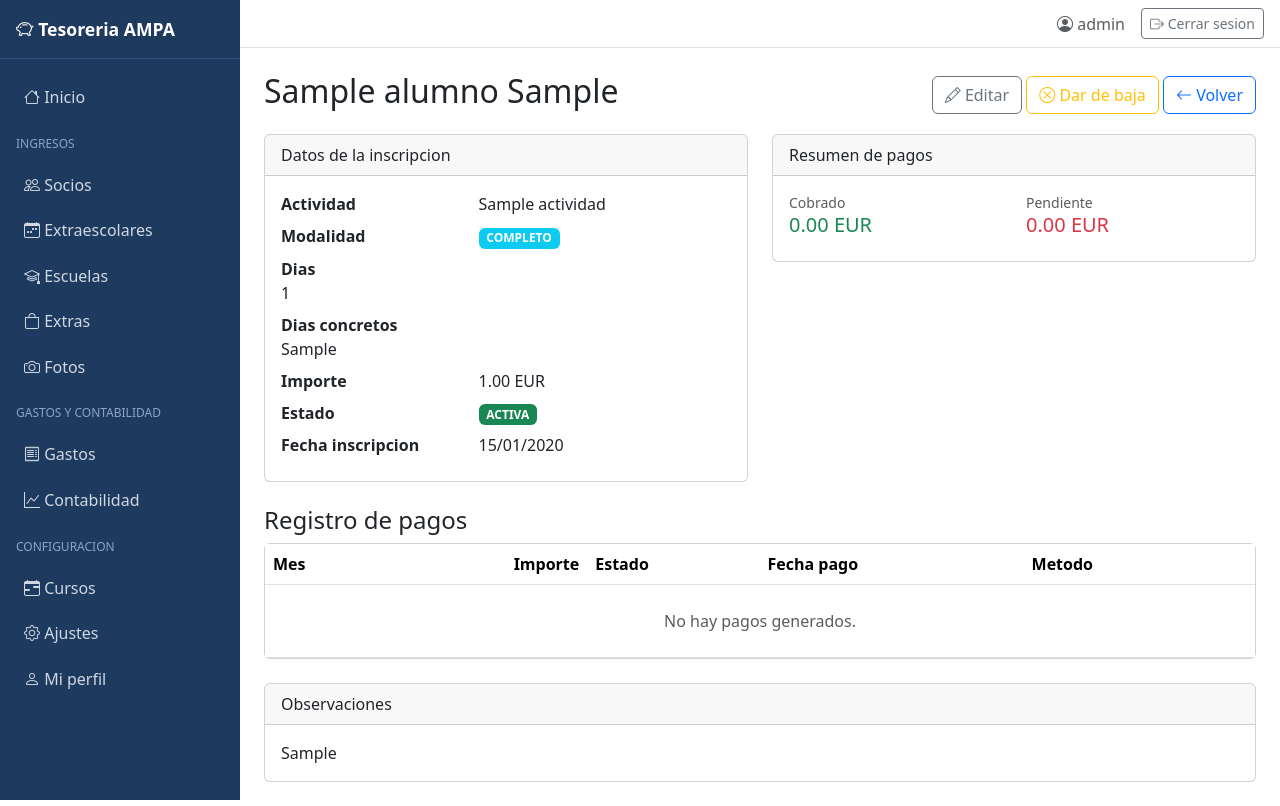
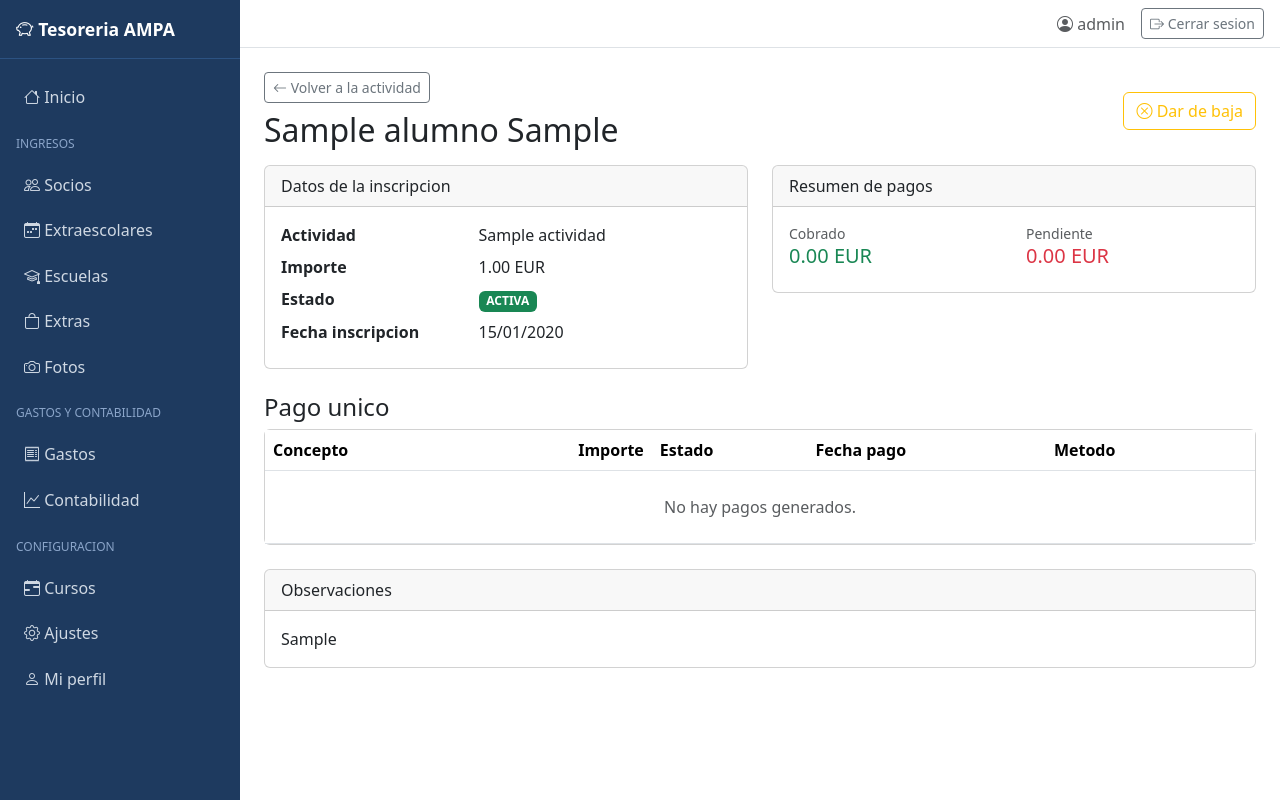
Before and after one commit to ecalar/tesoreria-ampa, a Spring Boot app: page /extras/actividades/1/inscripciones/1 in a window 1280 px wide. Run offline with Spring Boot 4, Linux system fonts and the light colour scheme; a user stored in the database is signed in; tables that the repository leaves empty hold one stand-in row (values such as "Sample post"); data that the repository does not hold is empty; some of the project's set-up classes (security, data sources, template engines, error pages and the like) are left out, and stand-ins take their place; some libraries are stand-ins or nearby versions.

Commit message:
fix(extras): forzar modalidad COMPLETO al inscribir en actividades extras

```diff
--- a/src/main/java/com/ampa/tesoreria/controller/ActividadExtraInscripcionController.java
+++ b/src/main/java/com/ampa/tesoreria/controller/ActividadExtraInscripcionController.java
@@ -41,17 +41,16 @@ public class ActividadExtraInscripcionController {
         }
 
         var actividad = actividadService.findById(actividadId);
-        List<Modalidad> modalidades = (actividad.getPrecioPorDia() != null)
-                ? List.of(Modalidad.COMPLETO, Modalidad.MEDIO, Modalidad.POR_DIAS)
-                : List.of(Modalidad.COMPLETO, Modalidad.MEDIO);
 
         model.addAttribute("form", form);
         model.addAttribute("actividad", actividad);
         model.addAttribute("alumnos", alumnoService.listarTodos());
-        model.addAttribute("modalidades", modalidadesDisponibles(actividad));
+        model.addAttribute("modalidades", modalidadesDisponibles());
         model.addAttribute("editando", false);
         model.addAttribute("returnTo",
                 "/extras/actividades/" + actividadId + "/inscripciones/nueva");
+        model.addAttribute("textoModalidad",
+                "Esta actividad es de pago unico. El importe se cobra una sola vez.");
         return "extras/actividades/inscripcion-form";
     }
 
@@ -61,6 +60,11 @@ public class ActividadExtraInscripcionController {
                         RedirectAttributes redirectAttributes) {
         try {
             form.setActividadId(actividadId);
+            // Las actividades extras son siempre de pago unico -> forzamos COMPLETO
+            form.setModalidad(Modalidad.COMPLETO);
+            form.setDiasAsistidos(null);
+            form.setDiasSemanaSeleccionados(null);
+
             Inscripcion i = inscripcionService.inscribir(form);
             redirectAttributes.addFlashAttribute("success",
                     "Alumno inscrito: " + i.getAlumno().getNombreCompleto());
@@ -96,30 +100,21 @@ public class ActividadExtraInscripcionController {
         form.setId(i.getId());
         form.setActividadId(actividadId);
         form.setAlumnoId(i.getAlumno().getId());
-        form.setModalidad(i.getModalidad());
-        form.setDiasAsistidos(i.getDiasAsistidos());
-        form.setDiasSemanaSeleccionados(i.getDiasSemanaSeleccionados());
+        form.setModalidad(Modalidad.COMPLETO);
         form.setObservaciones(i.getObservaciones());
         form.setPermisoImagen(i.getPermisoImagen());
 
         var actividad = actividadService.findById(actividadId);
-        List<Modalidad> modalidades = (actividad.getPrecioPorDia() != null)
-                ? List.of(Modalidad.COMPLETO, Modalidad.MEDIO, Modalidad.POR_DIAS)
-                : List.of(Modalidad.COMPLETO, Modalidad.MEDIO);
 
         model.addAttribute("form", form);
         model.addAttribute("actividad", actividad);
         model.addAttribute("alumnos", List.of(i.getAlumno()));
-        model.addAttribute("modalidades", modalidadesDisponibles(actividad));
+        model.addAttribute("modalidades", modalidadesDisponibles());
         model.addAttribute("editando", true);
         model.addAttribute("returnTo",
                 "/extras/actividades/" + actividadId + "/inscripciones/" + id + "/editar");
-        String textoModalidad = switch (modalidades.size()) {
-            case 1 -> "Esta actividad solo admite pago completo.";
-            case 2 -> "COMPLETO = periodo completo · POR_DIAS = solo los dias elegidos";
-            default -> "COMPLETO = periodo completo · MEDIO = mitad · POR_DIAS = solo los dias elegidos";
-        };
-        model.addAttribute("textoModalidad", textoModalidad);
+        model.addAttribute("textoModalidad",
+                "Esta actividad es de pago unico. El importe se cobra una sola vez.");
         return "extras/actividades/inscripcion-form";
     }
 
@@ -193,15 +188,7 @@ public class ActividadExtraInscripcionController {
         return "redirect:/extras/actividades/" + actividadId + "/inscripciones/" + id;
     }
 
-    private List<Modalidad> modalidadesDisponibles(com.ampa.tesoreria.model.Actividad actividad) {
-        List<Modalidad> modalidades = new java.util.ArrayList<>();
-        modalidades.add(Modalidad.COMPLETO); // siempre disponible
-        if (actividad.getPrecioMedioMes() != null) {
-            modalidades.add(Modalidad.MEDIO);
-        }
-        if (actividad.getPrecioPorDia() != null) {
-            modalidades.add(Modalidad.POR_DIAS);
-        }
-        return modalidades;
+    private List<Modalidad> modalidadesDisponibles() {
+        return List.of(Modalidad.COMPLETO);
     }
 }
--- a/src/main/java/com/ampa/tesoreria/service/ActividadService.java
+++ b/src/main/java/com/ampa/tesoreria/service/ActividadService.java
@@ -66,7 +66,7 @@ public class ActividadService {
                 .horario(form.getHorario())
                 .precioMesCompleto(form.getPrecioMesCompleto())
                 .precioMedioMes(tipo == TipoActividad.EXTRA_ACTIVIDAD ? null : form.getPrecioMedioMes())
-                .precioPorDia(tipo != TipoActividad.EXTRAESCOLAR ? form.getPrecioPorDia() : null)
+                .precioPorDia(tipo == TipoActividad.ESCUELA ? form.getPrecioPorDia() : null)
                 .descuentoSocioPorcentaje(form.getDescuentoSocioPorcentaje() != null
                         ? form.getDescuentoSocioPorcentaje() : BigDecimal.ZERO)
                 // La fianza SOLO se persiste si es extraescolar
@@ -93,7 +93,7 @@ public class ActividadService {
         a.setPrecioMedioMes(a.getTipo() == TipoActividad.EXTRA_ACTIVIDAD
                 ? null
                 : form.getPrecioMedioMes());
-        a.setPrecioPorDia(a.getTipo() != TipoActividad.EXTRAESCOLAR ? form.getPrecioPorDia() : null);
+        a.setPrecioPorDia(a.getTipo() == TipoActividad.ESCUELA ? form.getPrecioPorDia() : null);
         a.setDescuentoSocioPorcentaje(form.getDescuentoSocioPorcentaje() != null
                 ? form.getDescuentoSocioPorcentaje() : BigDecimal.ZERO);
 
--- a/src/main/resources/templates/extras/actividades/inscripcion-detalle.html
+++ b/src/main/resources/templates/extras/actividades/inscripcion-detalle.html
@@ -15,12 +15,14 @@
     </div>
 
     <div class="d-flex justify-content-between align-items-center mb-3">
-        <h2 th:text="${inscripcion.alumno.nombreCompleto}"></h2>
         <div>
-            <a th:href="@{'/extras/actividades/' + ${actividad.id} + '/inscripciones/' + ${inscripcion.id} + '/editar'}"
-               class="btn btn-outline-secondary">
-                <i class="bi bi-pencil"></i> Editar
+            <a th:href="@{'/extras/actividades/' + ${actividad.id}}"
+               class="btn btn-outline-secondary btn-sm mb-2">
+                <i class="bi bi-arrow-left"></i> Volver a la actividad
             </a>
+            <h2 class="mb-0" th:text="${inscripcion.alumno.nombreCompleto}"></h2>
+        </div>
+        <div>
             <form th:if="${inscripcion.estado.name() == 'ACTIVA'}"
                   th:action="@{'/extras/actividades/' + ${actividad.id} + '/inscripciones/' + ${inscripcion.id} + '/baja'}"
                   method="post" class="d-inline"
@@ -36,9 +38,6 @@
                     <i class="bi bi-arrow-counterclockwise"></i> Reactivar
                 </button>
             </form>
-            <a th:href="@{'/extras/actividades/' + ${actividad.id}}" class="btn btn-outline-primary">
-                <i class="bi bi-arrow-left"></i> Volver
-            </a>
         </div>
     </div>
 
@@ -50,18 +49,6 @@
                     <dl class="row mb-0">
                         <dt class="col-sm-5">Actividad</dt>
                         <dd class="col-sm-7" th:text="${actividad.nombre}"></dd>
-                        <dt class="col-sm-5">Modalidad</dt>
-                        <dd class="col-sm-7">
-                            <span class="badge bg-info" th:text="${inscripcion.modalidad.name()}"></span>
-                        </dd>
-                        <div th:if="${inscripcion.diasAsistidos != null}">
-                            <dt class="col-sm-5">Dias</dt>
-                            <dd class="col-sm-7" th:text="${inscripcion.diasAsistidos}"></dd>
-                        </div>
-                        <div th:if="${inscripcion.diasSemanaSeleccionados != null}">
-                            <dt class="col-sm-5">Dias concretos</dt>
-                            <dd class="col-sm-7" th:text="${inscripcion.diasSemanaSeleccionados}"></dd>
-                        </div>
                         <dt class="col-sm-5">Importe</dt>
                         <dd class="col-sm-7"
                             th:text="${#numbers.formatDecimal(inscripcion.importeMensualCalculado, 1, 2)} + ' EUR'"></dd>
@@ -98,13 +85,13 @@
         </div>
     </div>
 
-    <h4>Registro de pagos</h4>
+    <h4>Pago unico</h4>
     <div class="card">
         <div class="table-responsive">
             <table class="table table-hover mb-0">
                 <thead>
                 <tr>
-                    <th>Mes</th>
+                    <th>Concepto</th>
                     <th class="text-end">Importe</th>
                     <th>Estado</th>
                     <th>Fecha pago</th>
```
Also changed, not shown: src/main/java/com/ampa/tesoreria/service/InscripcionService.java (+18 -3 lines), src/main/resources/templates/extras/actividades/detalle.html (+27 -33 lines), src/main/resources/templates/extras/actividades/form.html (+15 -8 lines), src/main/resources/templates/extras/actividades/inscripcion-form.html (+5 -25 lines), src/main/resources/templates/extras/actividades/listado.html (+13 -9 lines), 2 other files.
